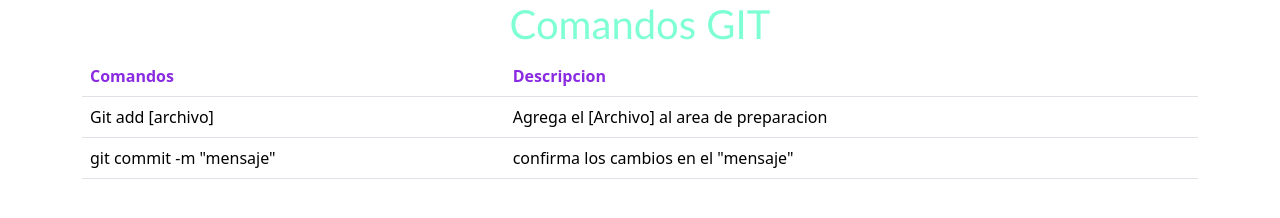
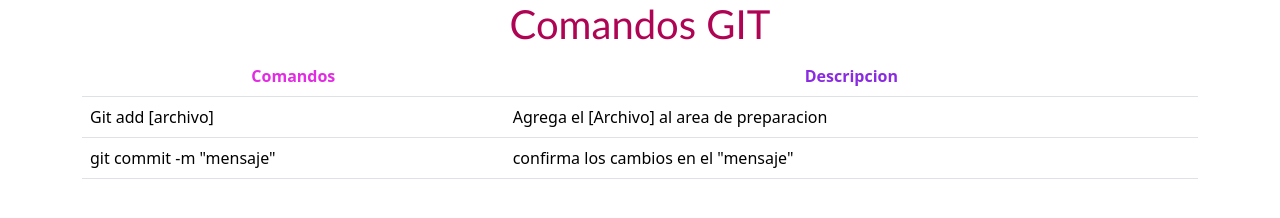
Before and after one commit to Sinthya95/CH37TrabajandoRamas, a plain HTML site: page index.html in a window 1280 px wide. Drawn offline with nearby package versions, Linux system fonts and the light colour scheme.

Commit message:
Se agregan los estilos y color de letras de bootstrap

```diff
--- a/index.html
+++ b/index.html
@@ -9,12 +9,12 @@
 <body>
     <script src="https://cdn.jsdelivr.net/npm/bootstrap@5.3.2/dist/js/bootstrap.bundle.min.js" integrity="sha384-C6RzsynM9kWDrMNeT87bh95OGNyZPhcTNXj1NW7RuBCsyN/o0jlpcV8Qyq46cDfL" crossorigin="anonymous"></script>
 
-    <H1 style="text-align:center; font-family:'Trebuchet MS', 'Lucida Sans Unicode', 'Lucida Grande', 'Lucida Sans', Arial, sans-serif; color: aquamarine;">Comandos  GIT</H1>
+    <H1 style="text-align:center; font-family:'Trebuchet MS', 'Lucida Sans Unicode', 'Lucida Grande', 'Lucida Sans', Arial, sans-serif; color: rgb(175, 4, 84);">Comandos  GIT</H1>
     <main class="container">
         <table class="table table-hover">
             <tr>
-                <th style="color: blueviolet;">Comandos</th>
-                <th style="color: blueviolet;">Descripcion</th>
+                <th style="color: rgb(226, 43, 226); text-align:center;">Comandos</th>
+                <th style="color: blueviolet; text-align:center;">Descripcion</th>
             </tr>
 
             <tr>
```
